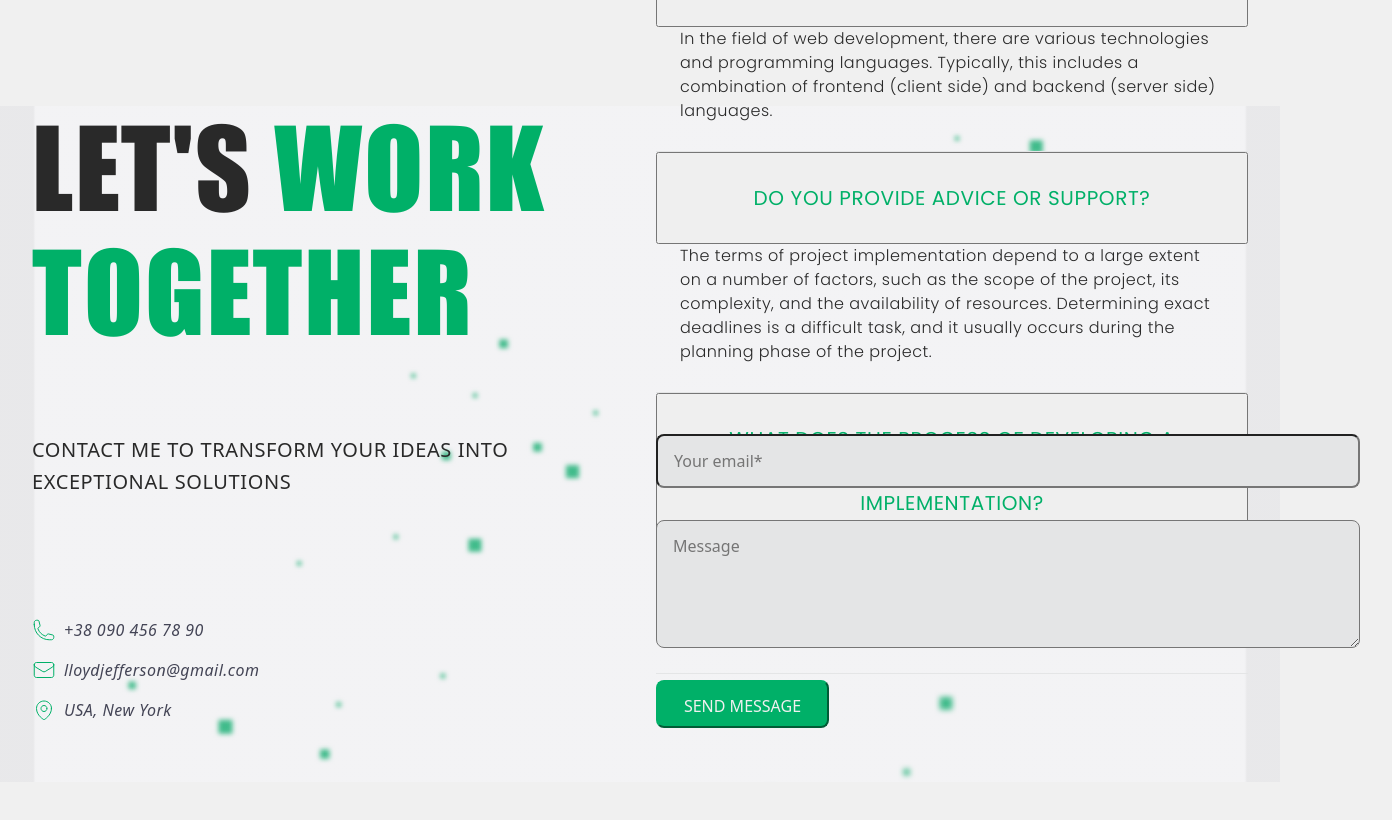
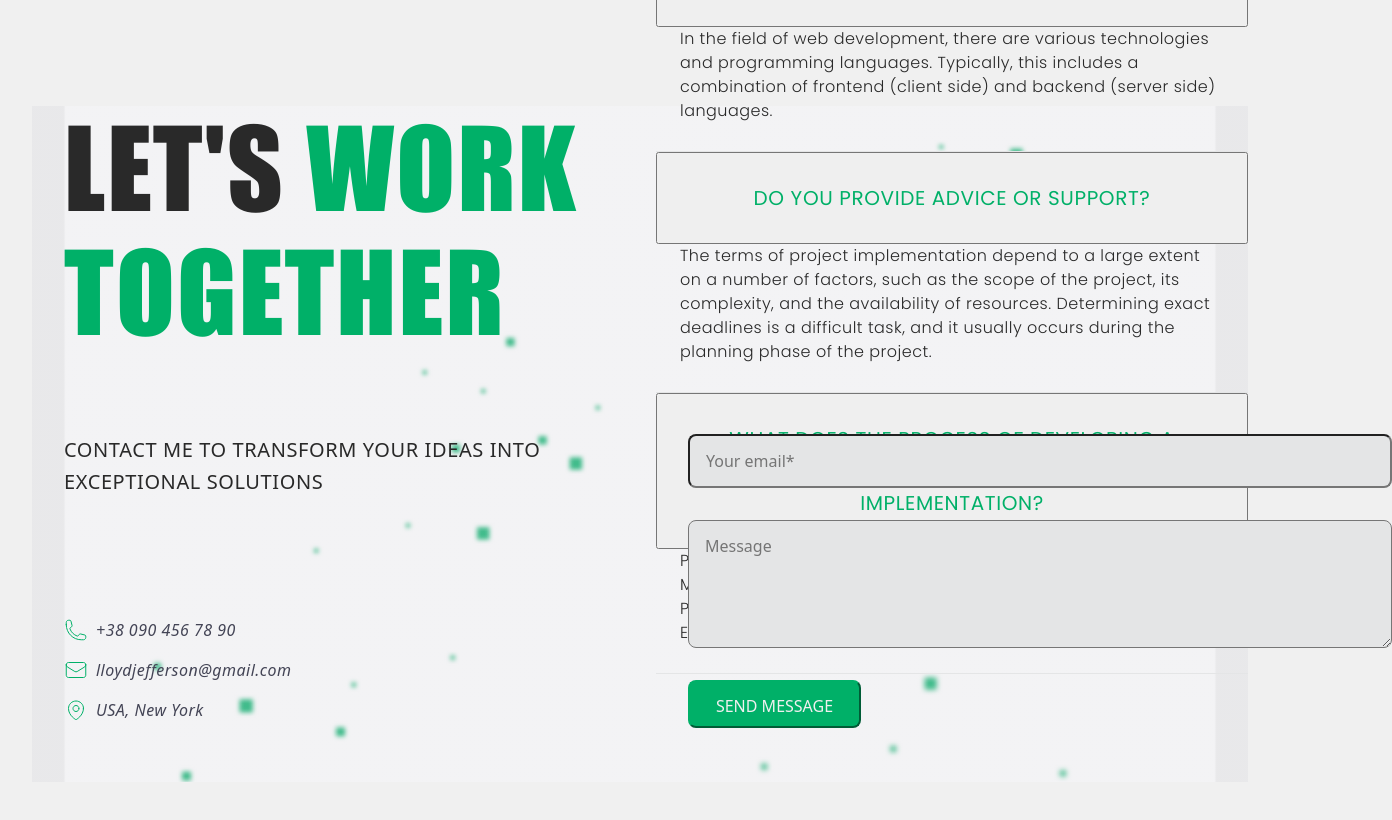
Before and after one commit to NatAn240185/project-js-group-2, a website built with Vite: page src/index.html in a window 1280 px wide. Shown: the part 7088-7908 px from the top of the page, 1392 px wide, since content can reach past the window. Built offline with nearby package versions, Linux system fonts and the light colour scheme; what accordion-js would draw is missing.

Commit message:
Update work-together.css

```diff
--- a/src/css/work-together.css
+++ b/src/css/work-together.css
@@ -1,5 +1,5 @@
 /*Mobile*/
-.work-together .container {
+.work-together {
     width: 320px;
     margin: 80px 20px;
 padding: 0;}
@@ -193,7 +193,7 @@ padding: 0;}
 }
 
 @media screen and (min-width: 768px) and (max-width: 1280px) {
-.work-together .container {
+.work-together {
     width: 704px;
     margin: 124px 32px;
     padding: 0;
@@ -257,7 +257,7 @@ padding: 0;}
 }
 
 @media screen and (min-width: 1280px) {
-.work-together .container {
+.work-together {
             width: 1216px;
             margin: 134px 32px;
             padding: 0;}
```
